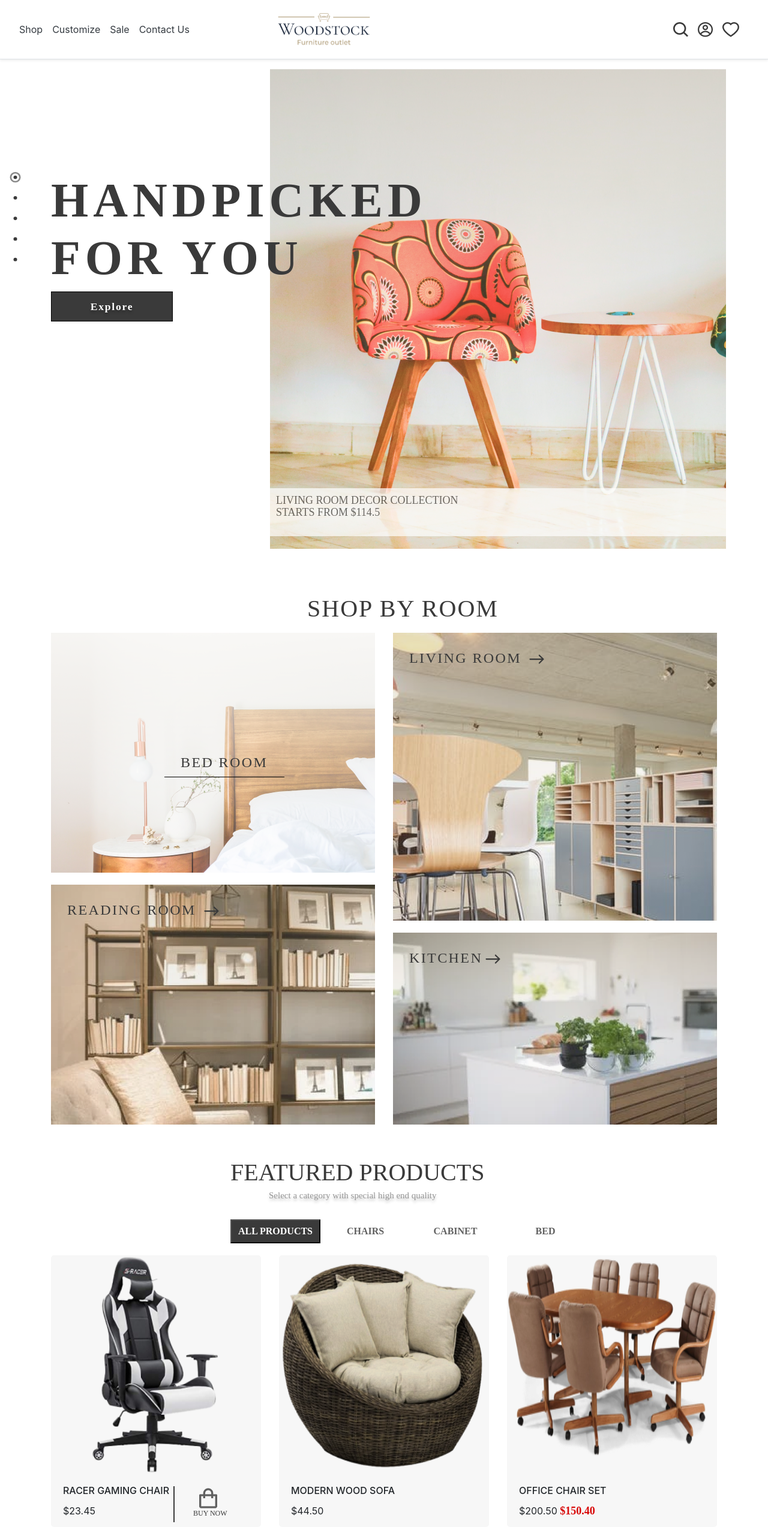
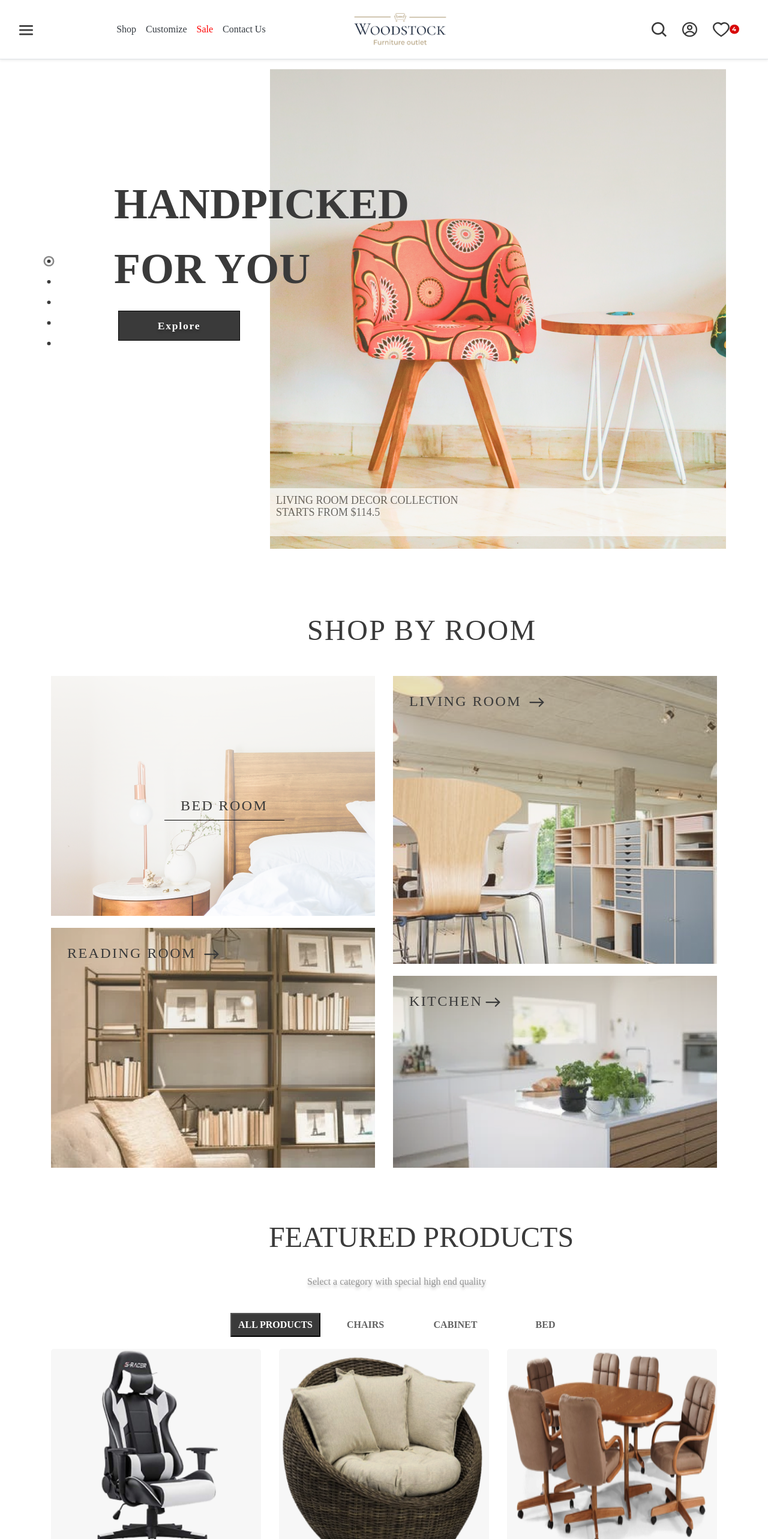
Before and after one commit to amalbros/devza, an Angular app: page / in a window 1280 px wide. Shown: the top 2566 px of the page at 60% size. Built offline with nearby package versions, Linux system fonts and the light colour scheme; what angular-font-awesome would draw is missing.

Commit message:
Handpicked Text and hamburger icon added

```diff
--- a/src/app/app.component.css
+++ b/src/app/app.component.css
@@ -1,7 +1,9 @@
 
 @import "~bootstrap/dist/css/bootstrap.css";
 /* @import '~font-awesome/css/font-awesome.css'; */
-
+*{
+  font-family: Montserrat;
+}
 #scanfcode
 {
   border-radius:0px;
@@ -45,3 +47,6 @@
 {
   color:#f2f2f2;
 }
+.a{
+  font-size: 1em;
+}
--- a/src/app/app.component.html
+++ b/src/app/app.component.html
@@ -1,8 +1,14 @@
 <div class="d-flex flex-column flex-md-row align-items-center p-3 px-md-4 mb-3 bg-white border-bottom shadow-sm">
+	<a class="p-2 text-dark"  style="margin-right:10%" routerLink="" routerLinkActive="active"><svg width="23" height="18" viewBox="0 0 23 18" fill="none" xmlns="http://www.w3.org/2000/svg">
+		<path d="M21.7861 7.83521H1.21389C0.543477 7.83521 0 8.42293 0 9.14792V9.2861C0 10.0111 0.543477 10.5988 1.21389 10.5988H21.7861C22.4565 10.5988 23 10.0111 23 9.2861V9.14792C23 8.42293 22.4565 7.83521 21.7861 7.83521Z" fill="#3A3A3A"/>
+		<path d="M21.7861 14.7444H1.21389C0.543477 14.7444 0 15.3321 0 16.0571V16.1953C0 16.9203 0.543477 17.508 1.21389 17.508H21.7861C22.4565 17.508 23 16.9203 23 16.1953V16.0571C23 15.3321 22.4565 14.7444 21.7861 14.7444Z" fill="#3A3A3A"/>
+		<path d="M21.7861 0.92627H1.21389C0.543477 0.92627 0 1.51399 0 2.23899V2.37717C0 3.10216 0.543477 3.68989 1.21389 3.68989H21.7861C22.4565 3.68989 23 3.10216 23 2.37717V2.23899C23 1.51399 22.4565 0.92627 21.7861 0.92627Z" fill="#3A3A3A"/>
+		</svg>
+		</a>
 	<nav class="my-2 my-md-0 mr-md-3">
-	  <a class="p-2 text-dark" routerLink="" routerLinkActive="active">Shop</a>
+	  <a class="p-2 text-dark"  routerLink="" routerLinkActive="active">Shop</a>
 	  <a class="p-2 text-dark" routerLink="/subscribers" routerLinkActive="active">Customize</a>
-	  <a class="p-2 text-dark" routerLink="/customersource" routerLinkActive="active">Sale</a>
+	  <a class="p-2 " style="color:red" routerLink="/customersource" routerLinkActive="active">Sale</a>
 	  <a class="p-2 text-dark" routerLink="/events" routerLinkActive="active">Contact Us</a>
 	</nav>
   <a class="navbar-brand" style="margin-left:10%" href="#">
@@ -10,9 +16,16 @@
 	  </a>
 	<h5 class="my-0 mr-md-auto font-weight-normal"></h5>
 	<nav class="my-2 my-md-0 mr-md-3">
-	  <a class="p-2 text-dark" routerLink="" routerLinkActive="active"><img src="../../assets/bx_bx-search.png"></a>
-	  <a class="p-2 text-dark" routerLink="/subscribers" routerLinkActive="active"><img src="../../assets/Group.png"></a>
-	  <a class="p-2 text-dark" routerLink="/customersource" routerLinkActive="active"><img src="../../assets/Vector.png"></a>
+	  <a class="p-2 text-dark" routerLink="" routerLinkActive="active"><img src="../../assets/bx_bx-search.png" style="margin-right:10px"></a>
+	  <a class="p-2 text-dark" routerLink="/subscribers" routerLinkActive="active"><img src="../../assets/Group.png" style="margin-right:10px" ></a>
+	  <a class="p-2 text-dark" routerLink="/customersource" routerLinkActive="active"><svg width="28" height="25" viewBox="0 0 28 25" fill="none" xmlns="http://www.w3.org/2000/svg">
+		<path d="M27.2313 4.99719C26.7983 4.0193 26.174 3.13314 25.3933 2.38833C24.612 1.64129 23.6908 1.04763 22.6798 0.639635C21.6315 0.214885 20.5072 -0.00252627 19.372 2.21466e-05C17.7795 2.21466e-05 16.2257 0.42538 14.8755 1.22883C14.5524 1.42103 14.2456 1.63214 13.9548 1.86215C13.6641 1.63214 13.3572 1.42103 13.0342 1.22883C11.6839 0.42538 10.1302 2.21466e-05 8.53764 2.21466e-05C7.39089 2.21466e-05 6.27967 0.214277 5.22983 0.639635C4.21552 1.04924 3.30135 1.63844 2.51639 2.38833C1.73465 3.1323 1.11018 4.01867 0.67836 4.99719C0.22935 6.0149 0 7.09562 0 8.20786C0 9.25707 0.219659 10.3504 0.655748 11.4626C1.02077 12.3921 1.54408 13.3563 2.21274 14.3299C3.27228 15.8706 4.72914 17.4775 6.5381 19.1065C9.5358 21.8067 12.5044 23.672 12.6304 23.7476L13.396 24.2265C13.7352 24.4376 14.1713 24.4376 14.5104 24.2265L15.276 23.7476C15.402 23.6688 18.3674 21.8067 21.3683 19.1065C23.1773 17.4775 24.6341 15.8706 25.6937 14.3299C26.3624 13.3563 26.8889 12.3921 27.2507 11.4626C27.6868 10.3504 27.9064 9.25707 27.9064 8.20786C27.9097 7.09562 27.6803 6.0149 27.2313 4.99719ZM13.9548 21.7342C13.9548 21.7342 2.45502 14.5473 2.45502 8.20786C2.45502 4.99719 5.17815 2.39463 8.53764 2.39463C10.899 2.39463 12.947 3.68016 13.9548 5.55803C14.9627 3.68016 17.0107 2.39463 19.372 2.39463C22.7315 2.39463 25.4546 4.99719 25.4546 8.20786C25.4546 14.5473 13.9548 21.7342 13.9548 21.7342Z" fill="#3A3A3A"/>
+		</svg>
+		<svg width="16" height="16" viewBox="0 0 16 16" fill="none" xmlns="http://www.w3.org/2000/svg">
+		<ellipse cx="8" cy="7.80315" rx="8" ry="7.80315" fill="#D80808"/>
+		<path d="M10.8 9.50534H9.66V10.9753H8.08V9.50534H4.31V8.41534L7.61 3.97534H9.31L6.25 8.18534H8.13V6.87534H9.66V8.18534H10.8V9.50534Z" fill="white"/>
+		</svg>
+		</a>
 	</nav>
 
 </div>
--- a/src/app/home/home.component.css
+++ b/src/app/home/home.component.css
@@ -218,7 +218,6 @@ color: #3A3A3A;
 font-family: Montserrat;
 font-style: normal;
 font-weight: 500;
-line-height: 0%;
 letter-spacing: 0.05em;
 color: #3A3A3A;
 }
@@ -257,9 +256,7 @@ text-shadow: 0px 4px 4px rgba(0, 0, 0, 0.25);
 font-family: Montserrat;
 font-style: normal;
 font-weight: 600;
-font-size:5em;
-
-letter-spacing: 0.1em;
+font-size:4.5em;
 color: #3A3A3A;
 
 
--- a/src/app/home/home.component.html
+++ b/src/app/home/home.component.html
@@ -1,9 +1,10 @@
 
 <div class="container">
-    <div class="row" style="position:relative">
+    <div class="row" >
 
         <div class="col-sm-4" style="margin-top:15%;z-index:9">
-            <p style='float:left;margin-left:-20%'><svg width="21" height="150" viewBox="0 0 21 175" fill="none" xmlns="http://www.w3.org/2000/svg">
+
+            <p style='float:left;margin-left:-4%;margin-top:40%'><svg width="21" height="150" viewBox="0 0 21 175" fill="none" xmlns="http://www.w3.org/2000/svg">
                 <ellipse cx="10.5" cy="11.1443" rx="3.5" ry="3.41388" fill="#3A3A3A"/>
                 <ellipse cx="10.5" cy="51.1356" rx="3.5" ry="3.41388" fill="#3A3A3A"/>
                 <ellipse cx="10.5" cy="91.1268" rx="3.5" ry="3.41388" fill="#3A3A3A"/>
@@ -12,9 +13,9 @@
                 <path opacity="0.6" d="M19.5 11.1445C19.5 15.9373 15.506 19.8861 10.5 19.8861C5.49399 19.8861 1.5 15.9373 1.5 11.1445C1.5 6.35161 5.49399 2.40283 10.5 2.40283C15.506 2.40283 19.5 6.35161 19.5 11.1445Z" stroke="#3A3A3A" stroke-width="3"/>
                 </svg>
             </p>
-            <h1 class="handpicked" style="width:150%;">HANDPICKED FOR YOU</h1>
-            <button class="explore" >Explore</button>
 
+            <p class="handpicked" style="margin-left:30%;width:100%">HANDPICKED <span>FOR YOU</span></p>
+            <button class="explore" style="margin-left:30%" >Explore</button>
         </div>
         <div class="col-sm-8"  style="width:100%;height:800px;object-fit:contain;background: url('../../assets/pexels-eric-montanah-1350789 1.png');" >
 
@@ -25,7 +26,7 @@
         </div>
     </div>
 </div>
-<h1 class="shopByRoom" style="margin-left:40%;margin-top:100px;margin-bottom: 40px;">SHOP BY ROOM</h1>
+<p class="shopByRoom" style="margin-left:40%;margin-top:100px;margin-bottom: 40px;font-size:3em">SHOP BY ROOM</p>
 <div class="container" >
     <div class="row" style="height:800px">
         <div class="col-sm-6" >
@@ -66,17 +67,15 @@
 
 
 
-<h1 style="margin-left:30%;margin-top:100px;font-family: Montserrat;
+<p style="margin-left:35%;margin-top:100px;font-family: Montserrat;
 font-style: normal;
 font-weight: 500;
-line-height: 0%;
-color: #3A3A3A;">FEATURED PRODUCTS</h1>
-<p style="margin-top:3%;margin-left:35%;margin-bottom: 40px;
+color: #3A3A3A;font-size:3em">FEATURED PRODUCTS</p>
+<p style="margin-top:2%;margin-left:40%;margin-bottom: 40px;
 font-family: Montserrat;
 font-style: normal;
 font-weight: 500;
-font-size: 15px;
-line-height: 0%;
+font-size: 1em;
 color: rgba(58, 58, 58, 0.5);
 text-shadow: 0px 4px 4px rgba(0, 0, 0, 0.25);
 ">Select a category with special high end quality</p>
@@ -109,7 +108,7 @@ height: 40px;
                   <h6 class="card-title">RACER GAMING CHAIR</h6>
                   <p>$23.45</p>
                   </div>
-                  <div style=" width: 60px; height: 0px;margin-left:50%; margin-top:10%; border: 1px solid #3A3A3A; transform: rotate(90deg);" ></div>
+                  <div style=" width: 60px; height: 0px;margin-left:55%; margin-top:10%; border: 1px solid #3A3A3A; transform: rotate(90deg);" ></div>
                   <div style="margin-left: 70%;margin-top:-10%">
                     <img src="../../assets/bx_bx-shopping-bag.png" style="margin-left:5px;margin-bottom:5px">
                    <p style=" font-family: Montserrat; font-style: normal; font-weight: normal; font-size: 12px; line-height: 0%;  color: #3A3A3A;">BUY NOW</p>
--- a/src/styles.css
+++ b/src/styles.css
@@ -1,2 +1,5 @@
 /* You can add global styles to this file, and also import other style files */
 @import "~bootstrap/dist/css/bootstrap.css";
+*{
+    font-family: Montserrat;
+  }
```
